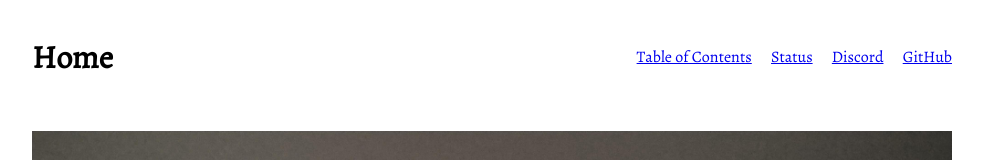
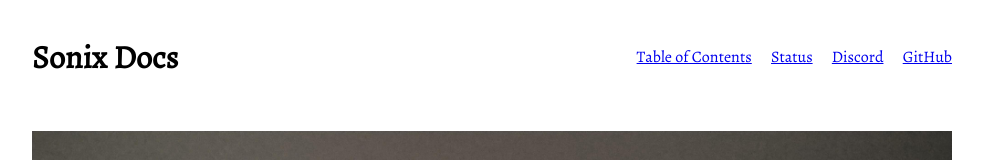
Before and after one commit to wormier-docs/wormier-docs.github.io, an Eleventy site: page index.html in a window 1280 px wide. Shown: the top 160 px of the page, without its empty margins (148-1131 px from the left). Built offline with nearby package versions, Linux system fonts and the light colour scheme; Eleventy itself is replaced by a stand-in of ours; files that its build step writes are made by us from their sources.

Commit message:
Fixed navbar on layout

```diff
--- a/_includes/layout.njk
+++ b/_includes/layout.njk
@@ -18,7 +18,7 @@ title: Sonix Docs
 		<div class="page-grid">
 			<header class="page-header width-wide">
 				<h1>
-					<a class="link-reset" href="/">{{title}}</a>
+					<a class="link-reset" href="/">Sonix Docs</a>
 				</h1>
 
 				<div class="page-header__socials">
```
